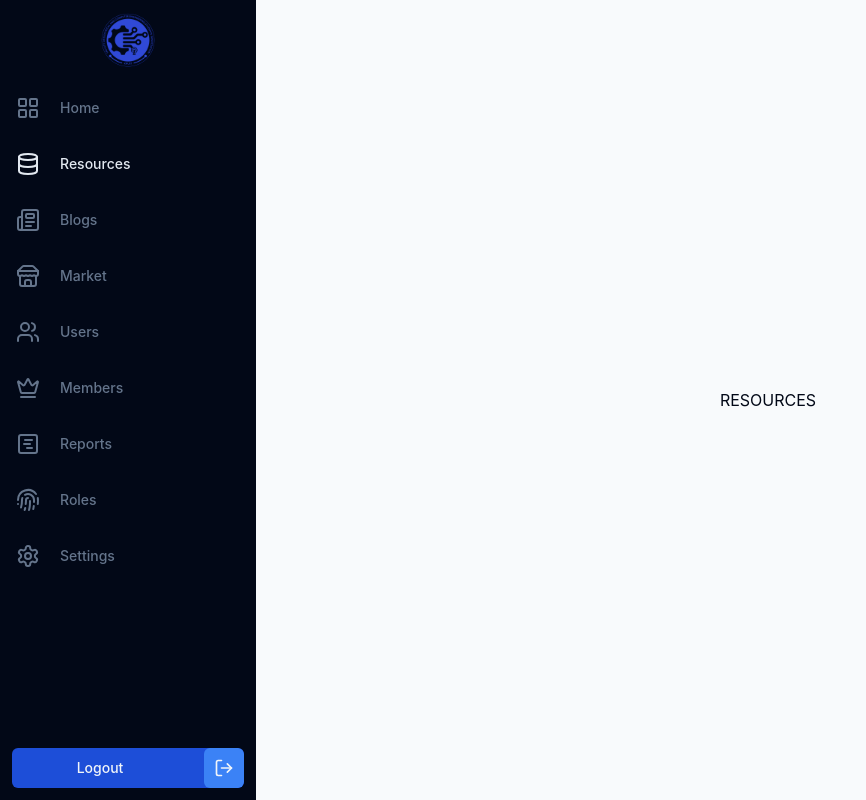
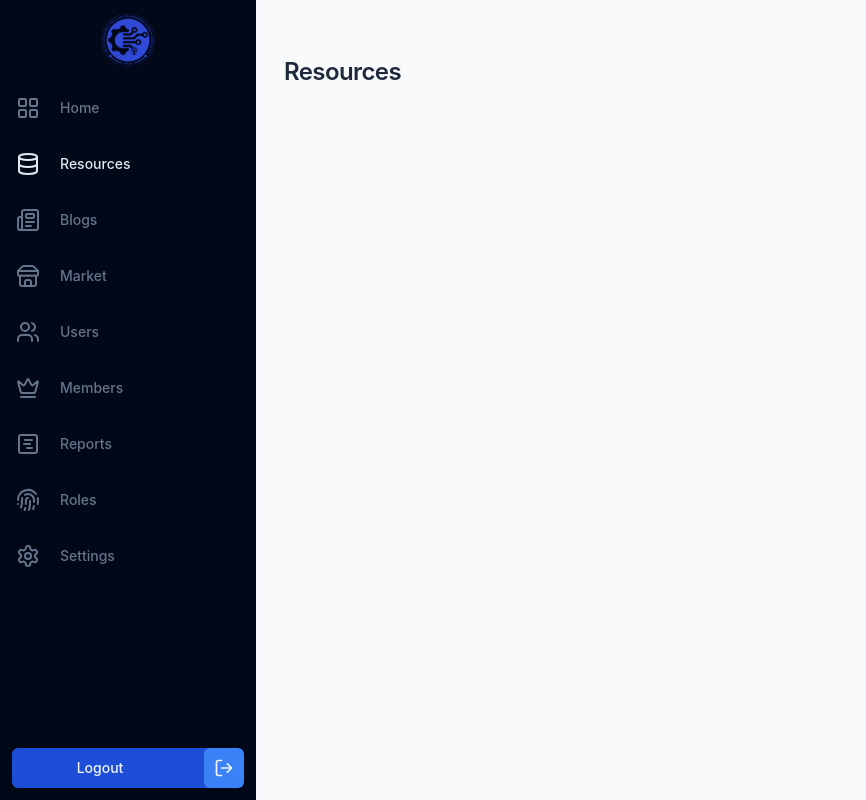
Before and after one commit to KNUST-FECE/CBET-admin, a Next.js app: page /resources in a window 1280 px wide. Shown: the whole page, without its empty margins (0-866 px from the left). Built offline with nearby package versions, Linux system fonts and the light colour scheme.

Commit message:
style: modify resource page ui

```diff
--- a/app/(admin)/resources/page.tsx
+++ b/app/(admin)/resources/page.tsx
@@ -2,7 +2,9 @@
 export default function Page() {
     return (
         <div className="resource-container">
-            <p>RESOURCES</p>
+            <section id="header-section">
+                <h1>Resources</h1>
+            </section>
         </div>
     )
 }
--- a/app/globals.css
+++ b/app/globals.css
@@ -500,7 +500,11 @@
 /* //////////////////////////////////// */
 @layer utilities {
 	.resource-container {
-		@apply w-full min-h-dvh flex-center;
+		@apply w-full min-h-dvh pb-20;
+	}
+
+	.resource-container>#header-section {
+		@apply common-header-section
 	}
 }
 
--- a/lib/routes.ts
+++ b/lib/routes.ts
@@ -5,7 +5,7 @@ export const _market = "/market";
 export const _blogs = "/blogs";
 export const _blog = (id: string) => `${_blogs}/${id}`;
 export const _users = "/users";
-export const _members = "/mambers";
+export const _members = "/members";
 export const _shops = `${_market}/shops`;
 export const _products = `${_market}/products`;
 export const _settings = "/settings";
```
